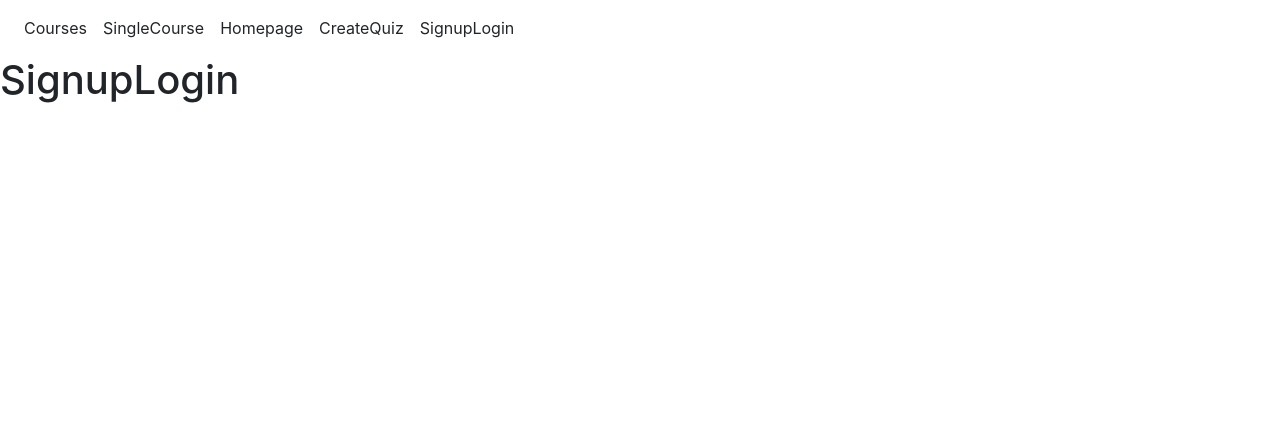
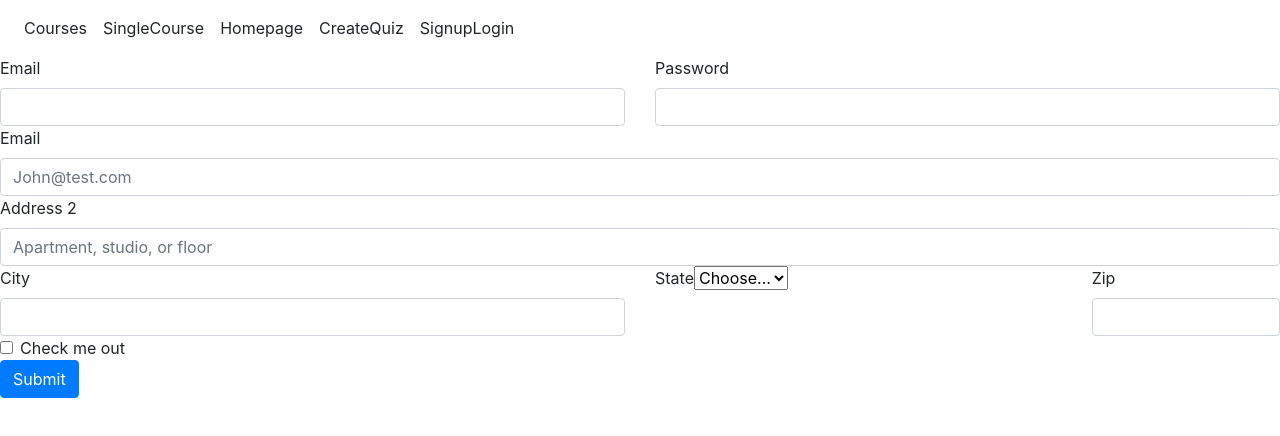
Before and after one commit to connorbottone/StudyHelper, a React (Create React App) app in the folder my-app/: page / in a window 1280 px wide. Both pictures are taken after a click on the button "Explore content". Shown: the top 436 px of the page. Built offline with nearby package versions, Linux system fonts and the light colour scheme.

Commit message:
added sign up page

```diff
--- a/my-app/package.json
+++ b/my-app/package.json
@@ -8,7 +8,7 @@
     "@testing-library/user-event": "^13.5.0",
     "react": "^18.2.0",
     "react-dom": "^18.2.0",
-    "react-scripts": "5.0.1",
+    "react-scripts": "^5.0.1",
     "web-vitals": "^2.1.4"
   },
   "scripts": {
--- a/my-app/src/App.js
+++ b/my-app/src/App.js
@@ -8,7 +8,7 @@ function App() {
    <>
     <Header currentPage={currentPage} setCurrentPage={setCurrentPage} isLoggedIn={isLoggedIn} setIsLoggedIn={setIsLoggedIn}/>
     <div >{currentPage === "Homepage" && <Homepage setCurrentPage={setCurrentPage} isLoggedIn={isLoggedIn} setIsLoggedIn={setIsLoggedIn}/>}
-  {currentPage === "SignupLogin" && <SignupLogin />}
+  {currentPage === "SignupLogin" && <SignupLogin isLoggedIn={isLoggedIn} setIsLoggedIn={setIsLoggedIn}/>}
   {currentPage === "Courses" && <Courses />}
   {currentPage === "SingleCourse" && <SingleCourse/>}
   {currentPage === "CreateQuiz" && <CreateQuiz/>}
--- a/my-app/src/components/SignupLogin.js
+++ b/my-app/src/components/SignupLogin.js
@@ -1,9 +1,101 @@
-const SignupLogin = () => {
-    return (
-        <div>
-        <h1>SignupLogin</h1>
+import React, { useState } from "react";
 
-        </div>
-    );
-    }
-    export default SignupLogin;
+const SignupLogin = ({
+  currentPage,
+  setCurrentPage,
+  isLoggedIn,
+  setIsLoggedIn,
+}) => {
+  const handleLogin = (page) => {
+    setIsLoggedIn(true);
+    setCurrentPage(page);
+  };
+
+  return (
+    <div class="row g-3">
+  <div class="col-md-6">
+    <label for="inputEmail4" class="form-label">Email</label>
+    <input type="email" class="form-control" id="inputEmail4"></input>
+  </div>
+  <div class="col-md-6">
+    <label for="inputPassword4" class="form-label">Password</label>
+    <input type="password" class="form-control" id="inputPassword4"></input>
+  </div>
+  <div class="col-12">
+    <label for="inputEmail4" class="form-label">Email</label>
+    <input type="email" class="form-control" id="inputEmail4" placeholder="John@test.com"></input>
+  </div>
+  <div class="col-12">
+    <label for="inputAddress2" class="form-label">Address 2</label>
+    <input type="password" class="form-control" id="inputPassword4" placeholder="Apartment, studio, or floor"></input>
+  </div>
+  <div class="col-md-6">
+    <label for="inputCity" class="form-label">City</label>
+    <input type="text" class="form-control" id="inputCity"></input>
+  </div>
+  <div class="col-md-4">
+    <label for="inputState" class="form-label">State</label>
+    <select id="inputState" class="form-select">
+      <option selected>Choose...</option>
+      <option>...</option>
+    </select>
+  </div>
+  <div class="col-md-2">
+    <label for="inputZip" class="form-label">Zip</label>
+    <input type="text" class="form-control" id="inputZip"></input>
+  </div>
+  <div class="col-12">
+    <div class="form-check">
+      <input class="form-check-input" type="checkbox" id="gridCheck"></input>
+      <label class="form-check-label" for="gridCheck">
+        Check me out
+      </label>
+    </div>
+  </div>
+  <div class="col-12">
+    <button onClick={() => handleLogin("Homepage")} type="submit" class="btn btn-primary">Submit</button>
+  </div>
+</div>
+
+
+
+     /* <div class="row g-3">
+       <div class="col-md-6">
+         <input
+          type="text"
+          class="form-control"
+          placeholder="First name"
+          aria-label="First name"
+        ></input>
+      </div>
+      <div class="col-md-6">
+        <input
+          type="text"
+          class="form-control"
+          placeholder="Last name"
+          aria-label="Last name"
+        ></input>
+      </div>
+      <div class="col-md-6">
+        <input
+          type="text"
+          class="form-control"
+          placeholder="Email"
+          aria-label="Email"
+        ></input>
+      </div>
+      <div class="col-md-6">
+        <input
+          type="text"
+          class="form-control"
+          placeholder="Password"
+          aria-label="Password"
+        ></input>
+      </div>
+
+      <button onClick={() => handleLogin("Homepage")}>Submit</button>
+    </div> */
+  );
+};
+
+export default SignupLogin;
```
Also changed, not shown: 1 other file (tests, documents, lock files or other folders).
